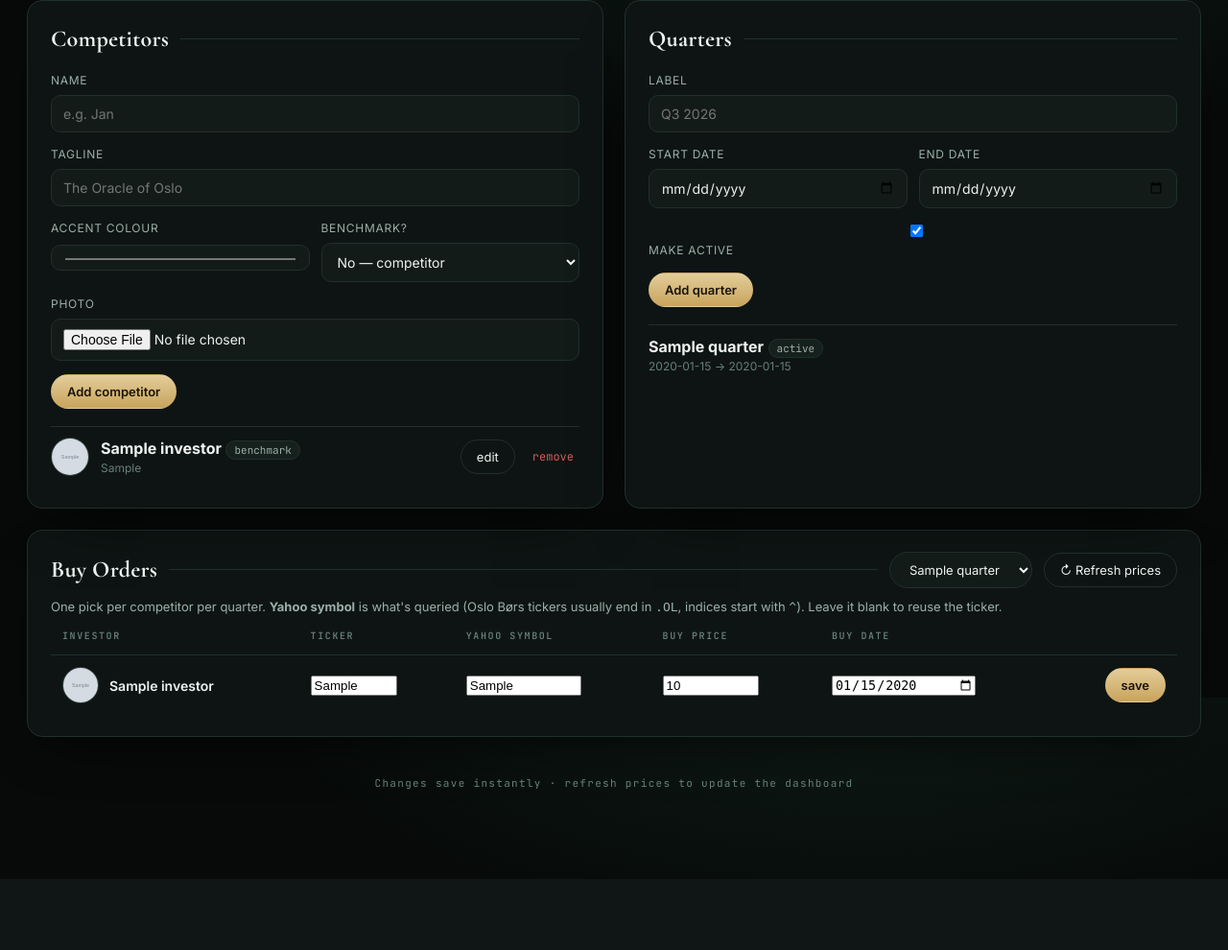
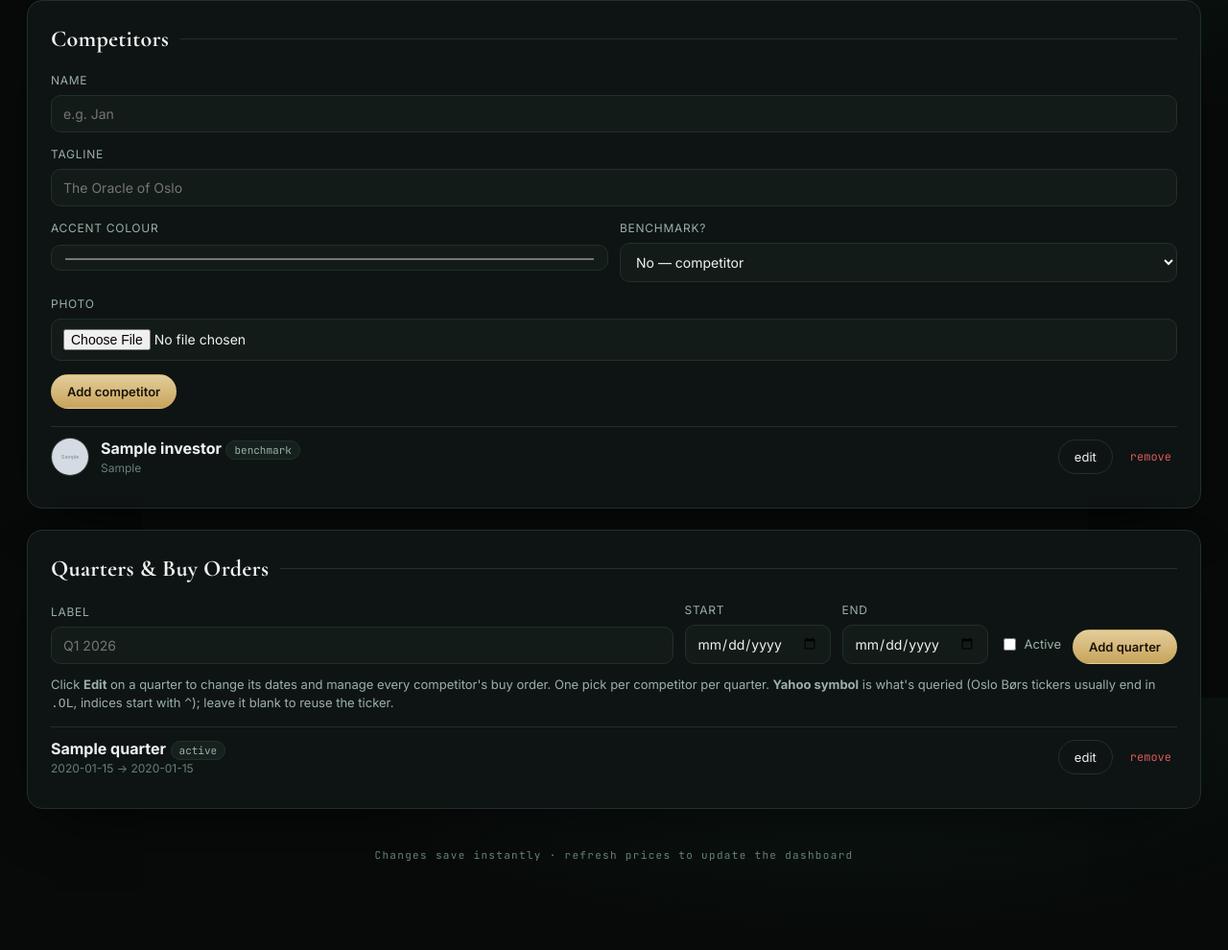
Before and after one commit to jcaamnes/investor-index, a Flask app: page /admin in a window 1280 px wide. Shown: the part 73-1063 px from the top of the page at 96% size. Before the commit the page ends 909 px from the top, so only its background shows below. Run offline with Flask 3, Linux system fonts and the light colour scheme; tables that the repository leaves empty hold one stand-in row (values such as "Sample post"); grey boxes marked "Sample" are stand-in pictures.

Commit message:
Admin: edit/remove quarters with inline buy-order management
- Add update_quarter/delete_quarter (cascades positions) in db.py
- Add POST/DELETE /api/quarters/<id> routes
- Rebuild admin UI: per-quarter Edit panel for dates + all competitor
  buy orders (save/remove per order), compact inline add-quarter bar

```diff
--- a/app.py
+++ b/app.py
@@ -202,6 +202,27 @@ def api_add_quarter():
     return jsonify({"id": qid})
 
 
+@app.post("/api/quarters/<int:qid>")
+@require_admin
+def api_update_quarter(qid):
+    d = request.get_json(force=True, silent=True) or request.form
+    fields = {}
+    for f in ("label", "start_date", "end_date"):
+        if d.get(f) is not None and str(d.get(f)).strip():
+            fields[f] = str(d.get(f)).strip()
+    if not fields:
+        abort(400, "nothing to update")
+    db.update_quarter(qid, **fields)
+    return jsonify({"ok": True})
+
+
+@app.delete("/api/quarters/<int:qid>")
+@require_admin
+def api_delete_quarter(qid):
+    db.delete_quarter(qid)
+    return jsonify({"ok": True})
+
+
 @app.post("/api/quarters/<int:qid>/activate")
 @require_admin
 def api_activate_quarter(qid):
--- a/static/css/style.css
+++ b/static/css/style.css
@@ -284,6 +284,15 @@ table.board { width:100%; border-collapse: collapse; }
   color: var(--text); font-family: var(--sans); font-size: 14px;
 }
 .field.row { display:flex; gap:12px; } .field.row > div { flex:1; }
+/* compact inline add-quarter bar */
+.quarter-add { display:flex; flex-wrap:wrap; align-items:flex-end; gap:12px; }
+.quarter-add .field { margin-bottom:0; }
+.quarter-add .field:first-child { flex:1 1 160px; min-width:140px; }
+.quarter-add .field input[type="date"] { width:auto; }
+.quarter-add .qa-active { display:flex; align-items:center; gap:6px; font-size:13px;
+  color:var(--text-dim); white-space:nowrap; padding-bottom:10px; }
+.quarter-add .qa-active input { width:auto; }
+.quarter-add .btn { white-space:nowrap; }
 .list-item { display:flex; align-items:center; gap:12px; padding:10px 0; border-top:1px solid var(--border); }
 .list-item img, .list-item .ph { width:40px;height:40px;border-radius:50%;object-fit:cover; border:1px solid var(--border-strong); display:flex;align-items:center;justify-content:center;background:var(--surface-3);color:var(--text-dim);font-weight:600;}
 .list-item .grow { flex:1; }
--- a/static/js/admin.js
+++ b/static/js/admin.js
@@ -18,7 +18,7 @@
     investors = (await fetch("/api/investors").then(r => r.json())).investors || [];
     const q = await fetch("/api/quarters").then(r => r.json());
     quarters = q.quarters || []; activeQuarter = q.active_id;
-    renderInvestors(); renderQuarters(); fillPosQuarter(); loadPositions();
+    renderInvestors(); renderQuarters();
   }
 
   /* ---- investors ---- */
@@ -66,19 +66,110 @@
     if (r.ok) { toast("Competitor added"); e.target.reset(); loadAll(); } else toast("Error adding");
   };
 
-  /* ---- quarters ---- */
+  /* ---- quarters + their buy orders ---- */
+  const openQuarters = new Set();   // remember which panels are expanded across re-renders
+
   function renderQuarters() {
+    if (!quarters.length) {
+      $("#quarterList").innerHTML = `<div style="color:var(--text-faint);font-size:13px">No quarters yet. Add one above.</div>`;
+      return;
+    }
     $("#quarterList").innerHTML = quarters.map(q => `
-      <div class="list-item"><div class="grow"><b>${esc(q.label)}</b>
+      <div class="list-item" data-qid="${q.id}"><div class="grow"><b>${esc(q.label)}</b>
         ${q.id === activeQuarter ? ' <span class="pill">active</span>' : ""}
-        <div style="font-size:12px;color:var(--text-faint)">${q.start_date} → ${q.end_date}</div></div>
-        ${q.id === activeQuarter ? "" : `<button class="btn ghost act" data-id="${q.id}">activate</button>`}</div>`).join("") ||
-      `<div style="color:var(--text-faint);font-size:13px">No quarters yet.</div>`;
+        <div style="font-size:12px;color:var(--text-faint)">${esc(q.start_date)} → ${esc(q.end_date)}</div></div>
+        ${q.id === activeQuarter ? "" : `<button class="btn ghost act" data-id="${q.id}">activate</button>`}
+        <button class="btn ghost edit-q" data-id="${q.id}">edit</button>
+        <button class="del del-q" data-id="${q.id}">remove</button></div>
+      <div class="q-edit" data-qid="${q.id}" style="display:none;padding:14px;margin:-4px 0 10px;border:1px solid var(--line);border-radius:10px;background:var(--surface-2)">
+        <form class="q-meta" data-qid="${q.id}" style="display:grid;gap:10px;grid-template-columns:1fr 1fr 1fr auto;align-items:end">
+          <div class="field" style="margin:0"><label>Label</label><input name="label" value="${esc(q.label)}" required></div>
+          <div class="field" style="margin:0"><label>Start date</label><input name="start_date" type="date" value="${esc(q.start_date)}" required></div>
+          <div class="field" style="margin:0"><label>End date</label><input name="end_date" type="date" value="${esc(q.end_date)}" required></div>
+          <button class="btn gold" type="submit">Save dates</button>
+        </form>
+        <div class="panel-head" style="margin-top:16px"><h3 style="font-size:14px">Buy orders</h3><span class="rule"></span>
+          <button class="btn ghost refresh-q" data-id="${q.id}">↻ Refresh prices</button></div>
+        <div style="overflow-x:auto"><table class="board"><thead><tr>
+          <th class="l">Investor</th><th class="l">Ticker</th><th class="l">Yahoo symbol</th>
+          <th class="l">Buy price</th><th class="l">Buy date</th><th></th>
+        </tr></thead><tbody class="pos-body" data-qid="${q.id}"></tbody></table></div>
+      </div>`).join("");
+
     $("#quarterList").querySelectorAll(".act").forEach(b => b.onclick = async () => {
       await fetch(`/api/quarters/${b.dataset.id}/activate`, { method: "POST" });
       toast("Activated"); loadAll();
     });
+    $("#quarterList").querySelectorAll(".del-q").forEach(b => b.onclick = async () => {
+      const q = quarters.find(x => x.id == b.dataset.id);
+      if (!confirm(`Remove "${q ? q.label : "this quarter"}" and all of its buy orders? This cannot be undone.`)) return;
+      const r = await fetch("/api/quarters/" + b.dataset.id, { method: "DELETE" });
+      openQuarters.delete(Number(b.dataset.id));
+      toast(r.ok ? "Quarter removed" : "Error removing"); loadAll();
+    });
+    $("#quarterList").querySelectorAll(".edit-q").forEach(b => b.onclick = () => toggleQuarter(b.dataset.id));
+    $("#quarterList").querySelectorAll(".q-meta").forEach(f => f.onsubmit = async e => {
+      e.preventDefault();
+      const body = { label: f.label.value, start_date: f.start_date.value, end_date: f.end_date.value };
+      const r = await fetch("/api/quarters/" + f.dataset.qid, { method: "POST", headers: { "Content-Type": "application/json" }, body: JSON.stringify(body) });
+      if (r.ok) { toast("Quarter updated"); loadAll(); } else toast("Error saving");
+    });
+    $("#quarterList").querySelectorAll(".refresh-q").forEach(b => b.onclick = async () => {
+      b.disabled = true; b.textContent = "↻ Fetching…";
+      const r = await fetch(`/api/refresh?quarter_id=${b.dataset.id}`, { method: "POST" }).then(r => r.json());
+      const real = Object.values(r.report || {}).filter(x => x.kind === "real").length;
+      const failed = Object.values(r.report || {}).filter(x => x.kind === "failed").length;
+      toast(`Done · ${real} live${failed ? `, ${failed} unavailable` : ""}`); b.disabled = false; b.textContent = "↻ Refresh prices";
+    });
+
+    // re-open and reload any panels that were expanded before the re-render
+    openQuarters.forEach(qid => {
+      const panel = $(`.q-edit[data-qid="${qid}"]`);
+      if (panel) { panel.style.display = "block"; loadPositions(qid); }
+    });
   }
+
+  function toggleQuarter(qid) {
+    const panel = $(`.q-edit[data-qid="${qid}"]`);
+    if (!panel) return;
+    const show = panel.style.display === "none";
+    panel.style.display = show ? "block" : "none";
+    if (show) { openQuarters.add(Number(qid)); loadPositions(qid); }
+    else openQuarters.delete(Number(qid));
+  }
+
+  async function loadPositions(qid) {
+    const body = $(`.pos-body[data-qid="${qid}"]`); if (!body) return;
+    const qtr = quarters.find(q => q.id == qid);
+    const positions = (await fetch(`/api/positions?quarter_id=${qid}`).then(r => r.json())).positions || [];
+    const byInv = {}; positions.forEach(p => byInv[p.investor_id] = p);
+    body.innerHTML = investors.map(i => {
+      const p = byInv[i.id] || {};
+      return `<tr data-inv="${i.id}" data-pid="${p.id || ""}">
+        <td class="l"><div class="player">${photoCell(i.photo, i.name)}<div class="nm">${esc(i.name)}</div></div></td>
+        <td class="l"><input class="t-ticker" value="${esc(p.ticker || "")}" placeholder="POET" style="width:90px"></td>
+        <td class="l"><input class="t-ysym" value="${esc(p.yahoo_symbol || "")}" placeholder="POET.OL" style="width:120px"></td>
+        <td class="l"><input class="t-buy" type="number" step="any" value="${p.buy_price ?? ""}" placeholder="5.67" style="width:100px"></td>
+        <td class="l"><input class="t-date" type="date" value="${esc(p.buy_date || (qtr?.start_date) || "")}" style="width:150px"></td>
+        <td style="white-space:nowrap"><button class="btn gold save">save</button>${p.id ? ` <button class="del del-pos">remove</button>` : ""}</td></tr>`;
+    }).join("");
+    body.querySelectorAll(".save").forEach(btn => btn.onclick = async () => {
+      const tr = btn.closest("tr"); const inv = tr.dataset.inv;
+      const ticker = $(".t-ticker", tr).value.trim();
+      const buy = $(".t-buy", tr).value;
+      if (!ticker || !buy) { toast("Ticker + buy price required"); return; }
+      const data = { investor_id: inv, quarter_id: qid, ticker, yahoo_symbol: $(".t-ysym", tr).value.trim() || ticker, buy_price: buy, buy_date: $(".t-date", tr).value };
+      const r = await fetch("/api/positions", { method: "POST", headers: { "Content-Type": "application/json" }, body: JSON.stringify(data) });
+      if (r.ok) { toast("Saved"); loadPositions(qid); } else toast("Error saving");
+    });
+    body.querySelectorAll(".del-pos").forEach(btn => btn.onclick = async () => {
+      const tr = btn.closest("tr"); const pid = tr.dataset.pid;
+      if (!pid || !confirm("Remove this buy order?")) return;
+      const r = await fetch("/api/positions/" + pid, { method: "DELETE" });
+      if (r.ok) { toast("Buy order removed"); loadPositions(qid); } else toast("Error removing");
+    });
+  }
+
   $("#quarterForm").onsubmit = async e => {
     e.preventDefault(); const f = e.target;
     const body = { label: f.label.value, start_date: f.start_date.value, end_date: f.end_date.value, is_active: f.is_active.checked };
@@ -86,44 +177,5 @@
     if (r.ok) { toast("Quarter added"); f.reset(); loadAll(); } else toast("Error");
   };
 
-  /* ---- positions ---- */
-  function fillPosQuarter() {
-    const sel = $("#posQuarter"); sel.innerHTML = "";
-    quarters.forEach(q => { const o = document.createElement("option"); o.value = q.id; o.textContent = q.label; if (q.id === activeQuarter) o.selected = true; sel.appendChild(o); });
-    sel.onchange = loadPositions;
-  }
-  async function loadPositions() {
-    const qid = $("#posQuarter").value; if (!qid) { $("#posBody").innerHTML = ""; return; }
-    const positions = (await fetch(`/api/positions?quarter_id=${qid}`).then(r => r.json())).positions || [];
-    const byInv = {}; positions.forEach(p => byInv[p.investor_id] = p);
-    $("#posBody").innerHTML = investors.map(i => {
-      const p = byInv[i.id] || {};
-      return `<tr data-inv="${i.id}">
-        <td class="l"><div class="player">${photoCell(i.photo, i.name)}<div class="nm">${esc(i.name)}</div></div></td>
-        <td class="l"><input class="t-ticker" value="${esc(p.ticker || "")}" placeholder="POET" style="width:90px"></td>
-        <td class="l"><input class="t-ysym" value="${esc(p.yahoo_symbol || "")}" placeholder="POET.OL" style="width:120px"></td>
-        <td class="l"><input class="t-buy" type="number" step="any" value="${p.buy_price ?? ""}" placeholder="5.67" style="width:100px"></td>
-        <td class="l"><input class="t-date" type="date" value="${esc(p.buy_date || (quarters.find(q=>q.id==qid)?.start_date) || "")}" style="width:150px"></td>
-        <td><button class="btn gold save">save</button></td></tr>`;
-    }).join("");
-    $("#posBody").querySelectorAll(".save").forEach(btn => btn.onclick = async () => {
-      const tr = btn.closest("tr"); const inv = tr.dataset.inv;
-      const ticker = $(".t-ticker", tr).value.trim();
-      const buy = $(".t-buy", tr).value;
-      if (!ticker || !buy) { toast("Ticker + buy price required"); return; }
-      const body = { investor_id: inv, quarter_id: qid, ticker, yahoo_symbol: $(".t-ysym", tr).value.trim() || ticker, buy_price: buy, buy_date: $(".t-date", tr).value };
-      const r = await fetch("/api/positions", { method: "POST", headers: { "Content-Type": "application/json" }, body: JSON.stringify(body) });
-      toast(r.ok ? "Saved" : "Error saving");
-    });
-  }
-  $("#refreshPrices").onclick = async () => {
-    const b = $("#refreshPrices"); b.disabled = true; b.textContent = "↻ Fetching…";
-    const qid = $("#posQuarter").value;
-    const r = await fetch(`/api/refresh?quarter_id=${qid}`, { method: "POST" }).then(r => r.json());
-    const real = Object.values(r.report || {}).filter(x => x.kind === "real").length;
-    const failed = Object.values(r.report || {}).filter(x => x.kind === "failed").length;
-    toast(`Done · ${real} live${failed ? `, ${failed} unavailable` : ""}`); b.disabled = false; b.textContent = "↻ Refresh prices";
-  };
-
   loadAll();
 })();
--- a/templates/admin.html
+++ b/templates/admin.html
@@ -18,7 +18,6 @@
   </header>
 
   <main class="wrap">
-    <div class="admin-grid">
     <!-- COMPETITORS -->
     <section class="panel">
       <div class="panel-head"><h3>Competitors</h3><span class="rule"></span></div>
@@ -37,35 +36,22 @@
       <div id="investorList" style="margin-top:18px"></div>
     </section>
 
-      <!-- QUARTERS -->
+    <!-- QUARTERS + THEIR BUY ORDERS -->
     <section class="panel">
-        <div class="panel-head"><h3>Quarters</h3><span class="rule"></span></div>
-        <form id="quarterForm">
-          <div class="field"><label>Label</label><input name="label" required placeholder="Q3 2026"></div>
-          <div class="field row">
-            <div><label>Start date</label><input name="start_date" type="date" required></div>
-            <div><label>End date</label><input name="end_date" type="date" required></div>
-          </div>
-          <div class="field"><label><input type="checkbox" name="is_active" checked> Make active</label></div>
+      <div class="panel-head"><h3>Quarters &amp; Buy Orders</h3><span class="rule"></span></div>
+      <form id="quarterForm" class="quarter-add">
+        <div class="field"><label>Label</label><input name="label" required placeholder="Q1 2026"></div>
+        <div class="field"><label>Start</label><input name="start_date" type="date" required></div>
+        <div class="field"><label>End</label><input name="end_date" type="date" required></div>
+        <label class="qa-active"><input type="checkbox" name="is_active"> Active</label>
         <button class="btn gold" type="submit">Add quarter</button>
       </form>
-        <div id="quarterList" style="margin-top:18px"></div>
-      </section>
-    </div>
-
-    <!-- POSITIONS -->
-    <section class="panel">
-      <div class="panel-head"><h3>Buy Orders</h3><span class="rule"></span>
-        <select class="qtr-select" id="posQuarter"></select>
-        <button class="btn ghost" id="refreshPrices">↻ Refresh prices</button></div>
-      <p style="color:var(--text-dim);font-size:13px;margin-top:-6px">
-        One pick per competitor per quarter. <b>Yahoo symbol</b> is what's queried
-        (Oslo Børs tickers usually end in <code>.OL</code>, indices start with <code>^</code>).
-        Leave it blank to reuse the ticker.</p>
-      <div style="overflow-x:auto"><table class="board"><thead><tr>
-        <th class="l">Investor</th><th class="l">Ticker</th><th class="l">Yahoo symbol</th>
-        <th class="l">Buy price</th><th class="l">Buy date</th><th></th>
-      </tr></thead><tbody id="posBody"></tbody></table></div>
+      <p style="color:var(--text-dim);font-size:13px;margin:12px 0 0">
+        Click <b>Edit</b> on a quarter to change its dates and manage every competitor's
+        buy order. One pick per competitor per quarter. <b>Yahoo symbol</b> is what's
+        queried (Oslo Børs tickers usually end in <code>.OL</code>, indices start with
+        <code>^</code>); leave it blank to reuse the ticker.</p>
+      <div id="quarterList" style="margin-top:14px"></div>
     </section>
 
     <p class="foot">Changes save instantly · refresh prices to update the dashboard</p>
```
Also changed, not shown: db.py (+17 -0 lines). Lines whose indentation alone changed are shown as unchanged.
